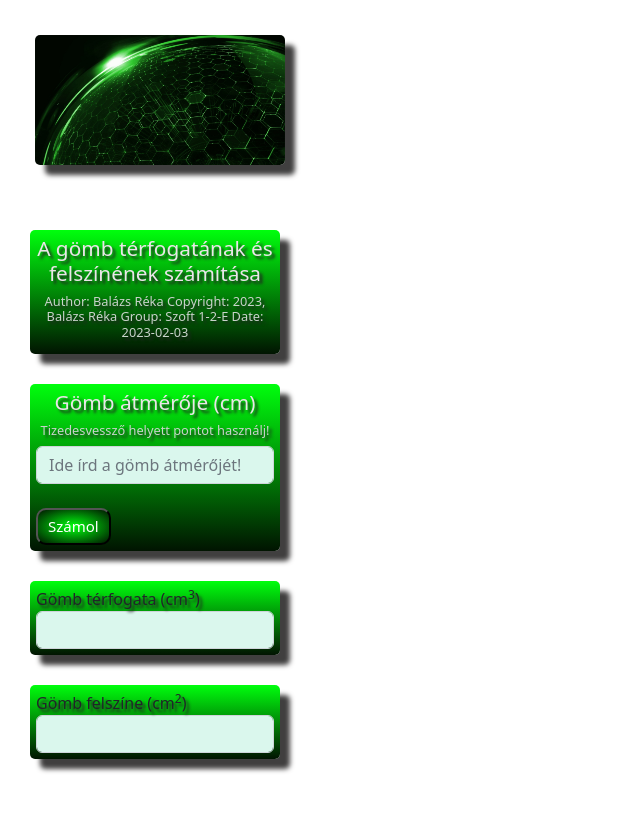
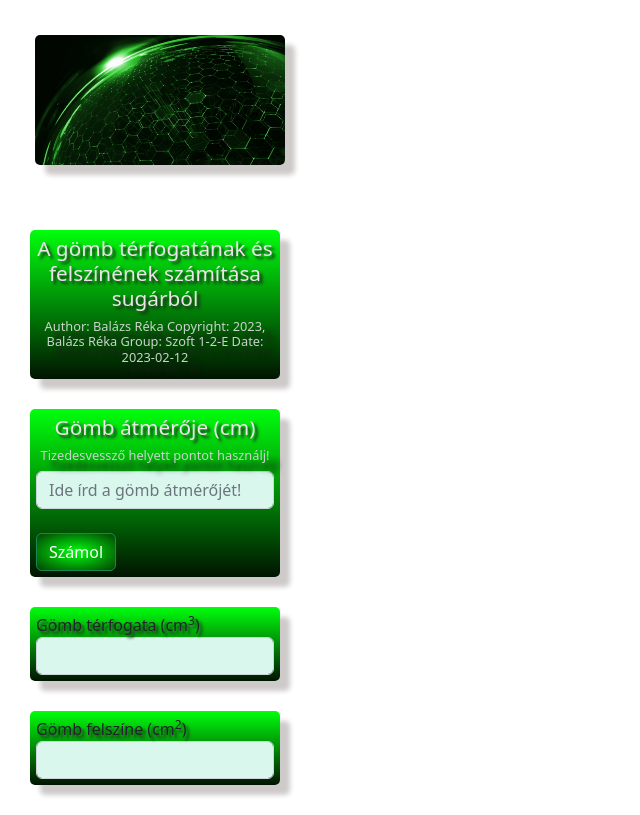
Before and after one commit to BalazsR2022/CSS-G-mb, a website: page src/index.html in a window 1280 px wide. Shown: the whole page, without its empty margins (0-640 px from the left). Drawn offline with nearby package versions, Linux system fonts and the light colour scheme.

Commit message:
Árnyák javítása

```diff
--- a/src/index.html
+++ b/src/index.html
@@ -4,7 +4,7 @@ Author: Balázs Réka
 Copyright: 2023, Balázs Réka
 Group: Szoft 1-2-E
 Date: 2023-02-03
-Github: https://github.com/BalazsR2022/Gombter
+Github: https://github.com/BalazsR2022/CSS-G-mb
 -->
 
 <!DOCTYPE html>
@@ -12,8 +12,8 @@ Github: https://github.com/BalazsR2022/Gombter
 <head>
     <meta charset="UTF-8">
     <meta name="viewport" content="width=device-width, initial-scale=1.0">
-    <title>Gömb térfogat és felszín számítása</title>
-    <script src="gombter.js"></script>
+    <title>Gömb térfogat és felszín számítása sugárból</title>
+    <script src="gombter_css.js"></script>
     <link rel="stylesheet" href="bootstrap.css">
     <link rel="stylesheet" href="style.css">
 
@@ -28,9 +28,9 @@ Github: https://github.com/BalazsR2022/Gombter
 
 
     <div id="title" class="container">
-       <h1>A gömb térfogatának és felszínének számítása</h1>
+       <h1>A gömb térfogatának és felszínének számítása sugárból</h1>
        <h2>Author: Balázs Réka Copyright: 2023, Balázs Réka
-            Group: Szoft 1-2-E Date: 2023-02-03</h2>
+            Group: Szoft 1-2-E Date: 2023-02-12</h2>
       </div>
 
     <div id="atmero" class="container">
@@ -40,7 +40,7 @@ Github: https://github.com/BalazsR2022/Gombter
        <h2>Tizedesvessző helyett pontot használj!</h2>
        <input type="text" placeholder="Ide írd a gömb átmérőjét!" class="form-control" id="megadottertek"><br>
 
-      <button  type="button" class="btn-success" value="atmero"onclick="szamol()">Számol</button>
+      <button  type="button" class="btn btn-success" value="atmero"onclick="szamol()">Számol</button>
       </form>
       </div>
 
--- a/src/style.css
+++ b/src/style.css
@@ -14,8 +14,6 @@ html {
 
 
 }
-
-
 
 
 
@@ -40,14 +38,14 @@ html {
     font-size: 0.8rem;
     text-align: center;
     color: rgb(201, 211, 203);
-    text-shadow: 3px 3px 3px #222222;
+    text-shadow: 10px 10px 5px #1f1e1e;
 
 }
 
 div {
     background: linear-gradient(rgb(0, 255, 13), rgb(1, 20, 1));
     border-radius: 5px;
-    box-shadow: 10px 10px 5px #403f3f;
+    box-shadow: 10px 10px 5px #cecaca;
     width: 25%;
 
 }
@@ -55,10 +53,14 @@ div {
 .form-control{
 
     background-color: rgb(218, 247, 237);
-}
+
+     }
+
+
+
 
 button{
-  background: radial-gradient(rgb(0, 255, 13), rgb(1, 20, 1));
+  background: radial-gradient(rgb(0, 255, 13), rgb(3, 65, 3));
   font-size: 15px;
   border: #55555 solid 2px;
   border-radius: 10px;
@@ -77,7 +79,7 @@ button:active {
 }
 
 img{
-    box-shadow: 10px 10px 5px #403f3f;
+    box-shadow: 10px 10px 5px #cecaca;
     margin:35px;
     width: 250px;
     height: 130px;
```
Also changed, not shown: src/gombter_css.js (renamed from src/gombter.js).
